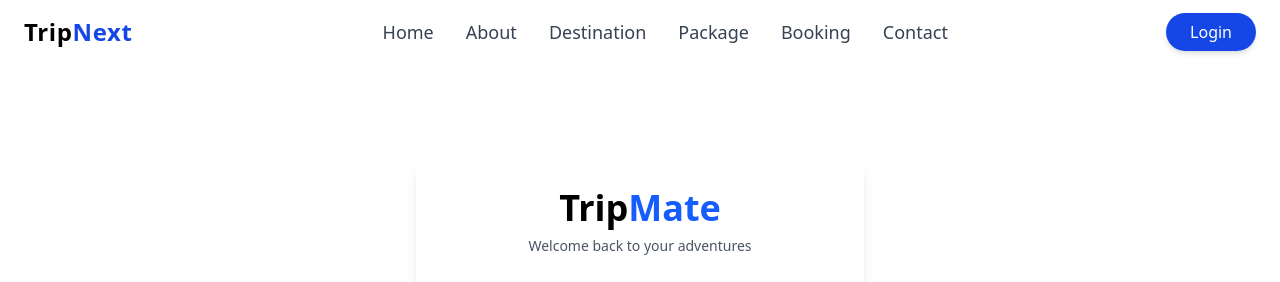
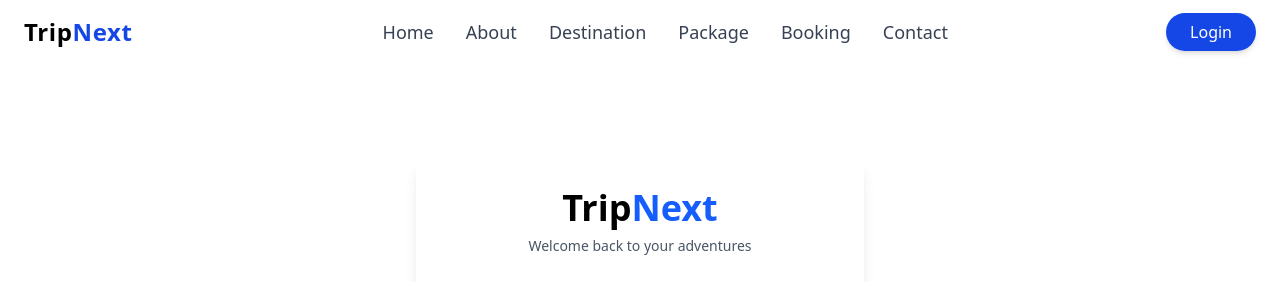
Before and after one commit to akshitahuja2022/TripMate, a React (Vite) app in the folder frontend/: page /login in a window 1280 px wide. Shown: the top 282 px of the page. Built offline with nearby package versions, Linux system fonts and the light colour scheme.

Commit message:
change TripMate to TripNext

```diff
--- a/frontend/src/pages/LoginPage.jsx
+++ b/frontend/src/pages/LoginPage.jsx
@@ -57,7 +57,7 @@
       <div className="w-full max-w-md bg-white rounded-2xl shadow-lg p-6 sm:p-8">
         <div className="text-center mb-8">
           <h1 className="text-3xl sm:text-4xl font-bold mb-2">
-            Trip<span className="text-blue-600">Mate</span>
+            Trip<span className="text-blue-600">Next</span>
           </h1>
           <p className="text-gray-600 text-sm">
             Welcome back to your adventures
--- a/frontend/src/pages/SignupPage.jsx
+++ b/frontend/src/pages/SignupPage.jsx
@@ -58,7 +58,7 @@
       <div className="w-full max-w-md bg-white rounded-2xl shadow-lg p-6 sm:p-8">
         <div className="text-center mb-8">
           <h1 className="text-3xl sm:text-4xl font-bold mb-2">
-            Trip<span className="text-blue-600">Mate</span>
+            Trip<span className="text-blue-600">Next</span>
           </h1>
           <p className="text-gray-600 text-sm">
             Join our travel community today
```
